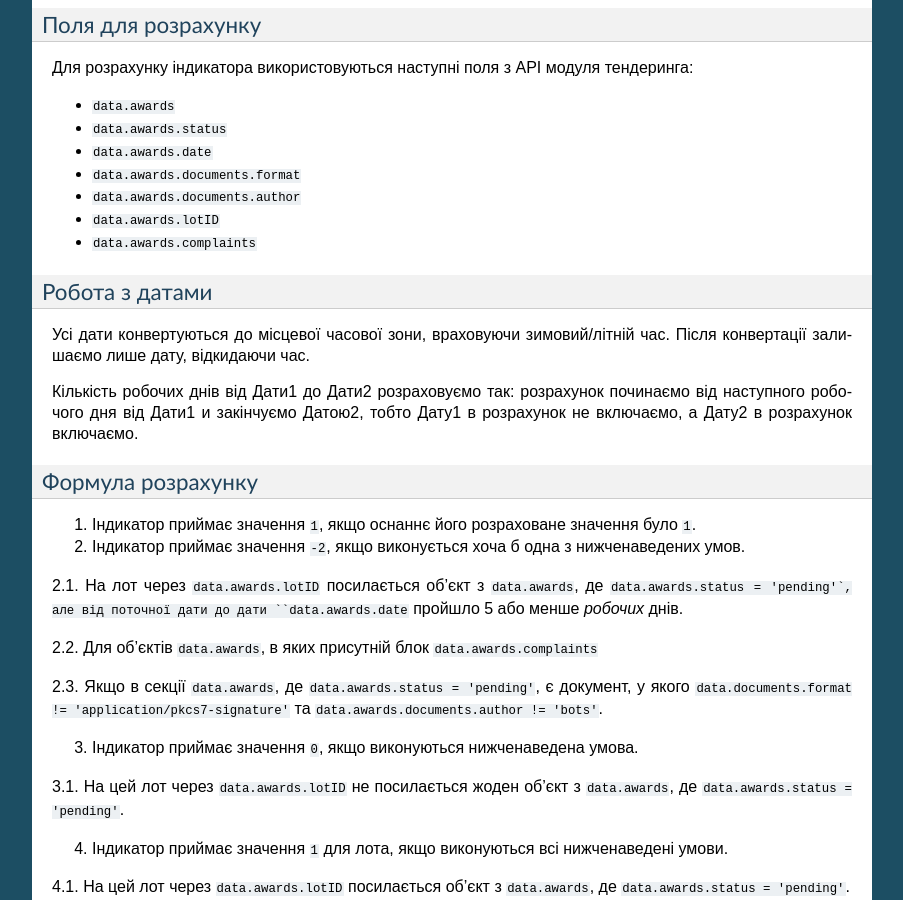
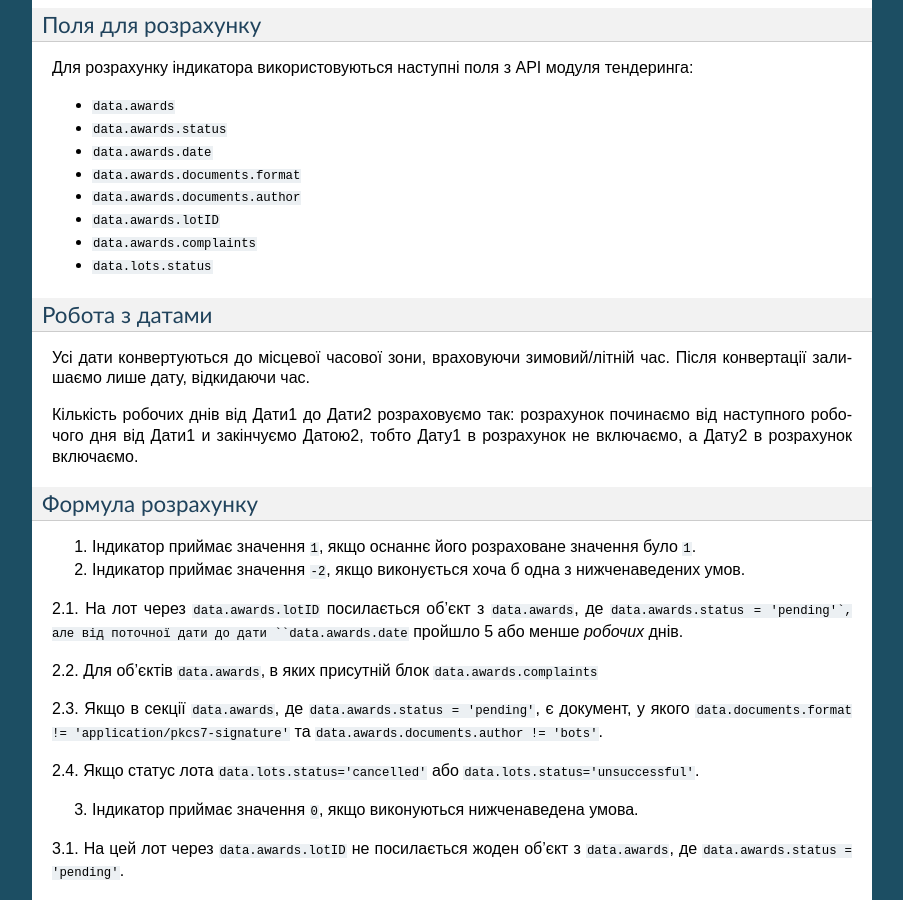
Before and after one commit to dbolshev/indicators-docs, a Sphinx documentation site: the page built from docs/RISK-1-7.rst, in a window 1280 px wide and 900 px high, scrolled down 1735 px. Shown: the whole window, without its empty margins (198-1101 px from the left). Built offline with Sphinx 7.4.7, drawn with Linux system fonts in a browser that asks for light colours; pages that are not in the unit, such as notebooks, are missing from menus.

Commit message:
Update RISK-1-7.rst

```diff
--- a/docs/RISK-1-7.rst
+++ b/docs/RISK-1-7.rst
@@ -94,6 +94,7 @@ RISK-1-7. Перевищення строку розгляду тендерно
 - ``data.awards.documents.author``
 - ``data.awards.lotID``
 - ``data.awards.complaints``
+- ``data.lots.status``
 
 Робота з датами
 ===============
@@ -115,6 +116,8 @@ RISK-1-7. Перевищення строку розгляду тендерно
 
 2.3. Якщо в секції ``data.awards``, де ``data.awards.status = 'pending'``, є документ, у якого ``data.documents.format != 'application/pkcs7-signature'``  та ``data.awards.documents.author != 'bots'``.
 
+2.4. Якщо статус лота ``data.lots.status='cancelled'`` або ``data.lots.status='unsuccessful'``.
+
 3. Індикатор приймає значення ``0``, якщо виконуються нижченаведена умова.
 
 3.1. На цей лот через ``data.awards.lotID`` не посилається жоден об'єкт з ``data.awards``, де ``data.awards.status = 'pending'``.
```
